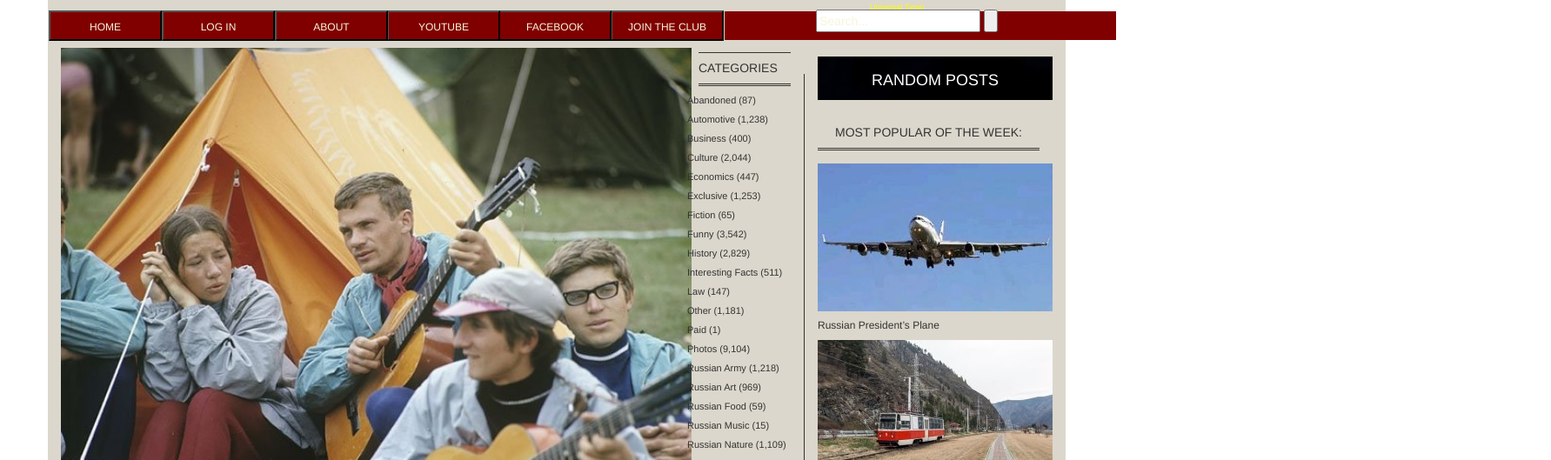
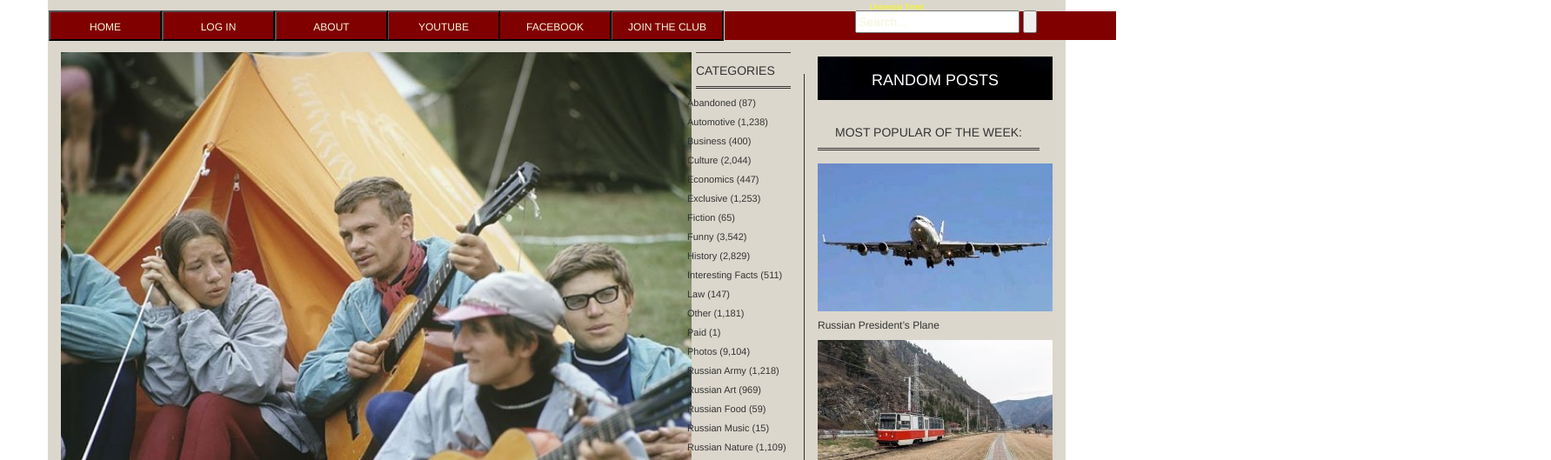
Before and after one commit to patrickatcw/englishrussia, a plain HTML site: page index.html in a window 1280 px wide. Shown: the part 143-672 px from the top of the page at 87% size, 1783 px wide, since content can reach past the window. Drawn offline with nearby package versions, Linux system fonts and the light colour scheme.

Commit message:
search form needs to be completed, left some jquery for menu items

```diff
--- a/app/assets/css/style.css
+++ b/app/assets/css/style.css
@@ -108,10 +108,10 @@
 
 #searchform {
 	float: right;
-	margin-right: -55px;
-	margin-top: -2px;
+	margin-right: -500px;
+	margin-top: -1px;
 	height: 10px;
-    width: 400px;
+    width: 800px;
 	}
 
 #search {
@@ -177,7 +177,7 @@
 		}
 
 .col-md-8 {
-	margin-top: -30px;
+	margin-top: -25px;
 	}
 
 .image {
@@ -198,9 +198,10 @@
 .cattitle {
 	border-top: solid;
 	margin-top: -25px;
-	margin-left: -42px;
+	margin-left: -45px;
 	border-width: 1px;
 	border-bottom: double;
+	padding-top: 3px;
 		}
 
 .categories {
```
